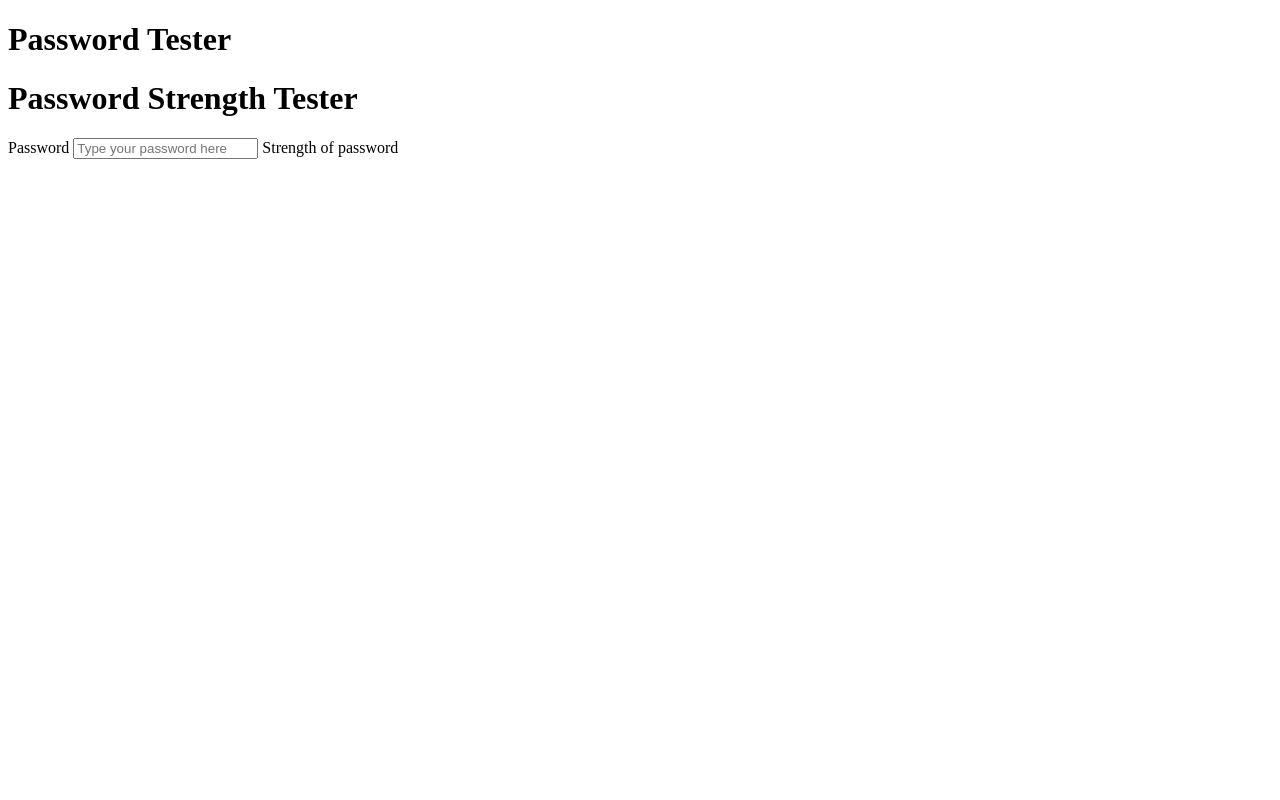
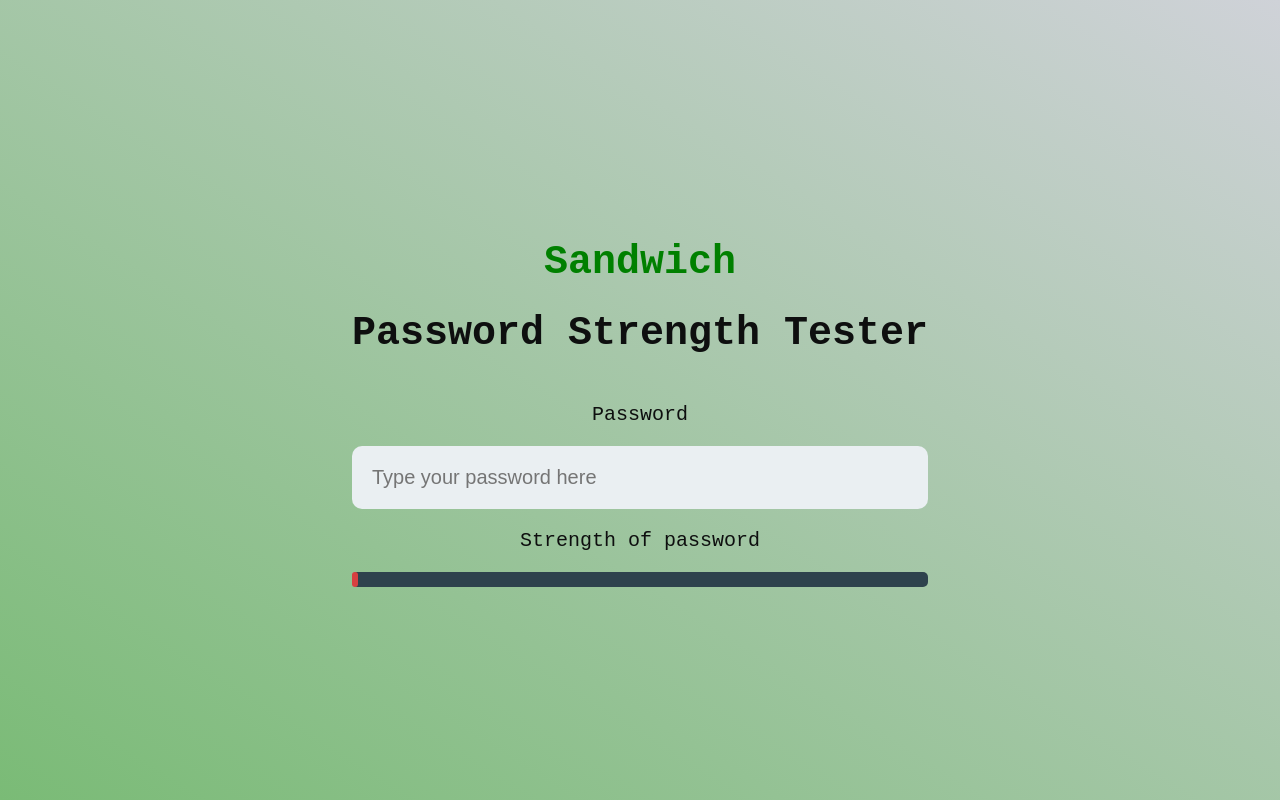
Before and after one commit to SamEvans02/Password_Tester, a plain HTML site: page index.html in a window 1280 px wide. Drawn offline with Linux system fonts and the light colour scheme.

Commit message:
Made a basic password checker; more work to be done

```diff
--- a/index.html
+++ b/index.html
@@ -6,10 +6,10 @@
     <meta charset="UTF-8"
           name="viewport"
           content="width=device-width, initial-scale=1.0">
-    <title>Main  Password Page</title>
+    <title>Main Password Page</title>
     <link rel="stylesheet"
-          href="styelsheet.css">
-    <script src="script.js"></script>
+          href="stylesheet.css">
+    <script src="script.js" defer></script>
 </head>
 
 
@@ -17,7 +17,7 @@
 
 <body>
     <div class="group">
-        <h1 id="top">Password Tester</h1>
+        <h1 id="top">Sandwich</h1>
         <h1>Password Strength Tester</h1>
 
         <label for="">Password</label>
```
